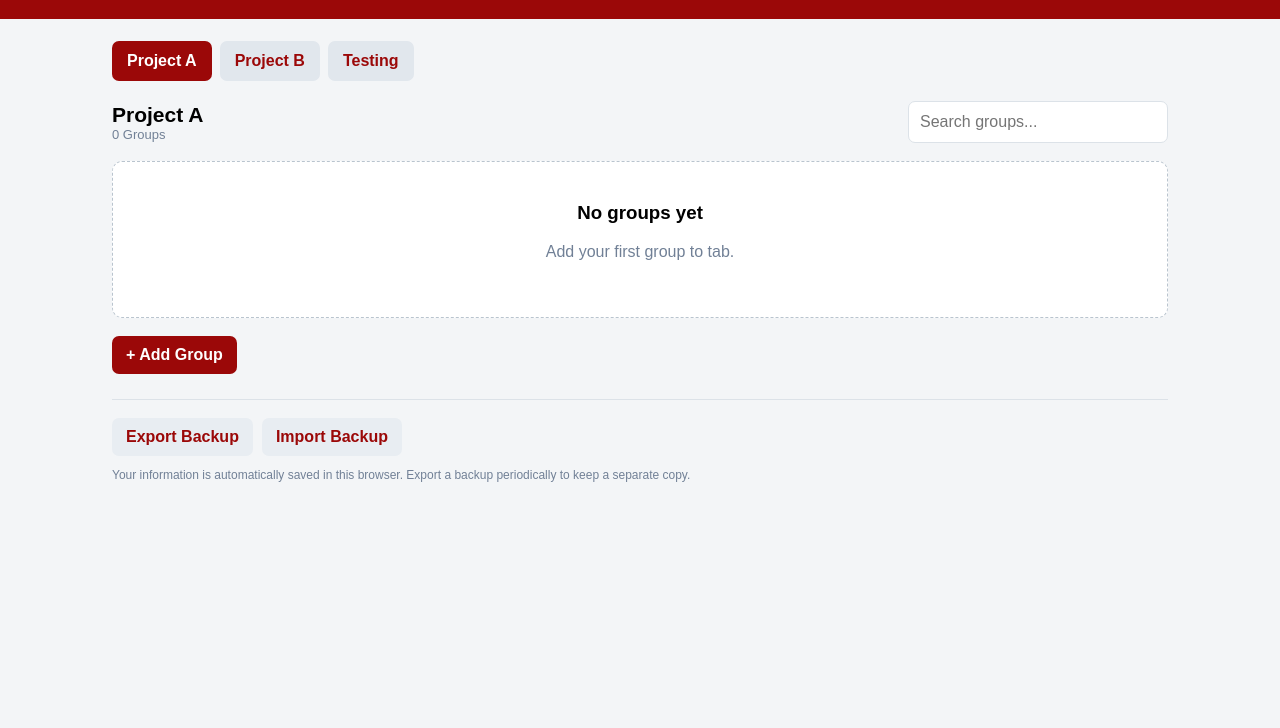
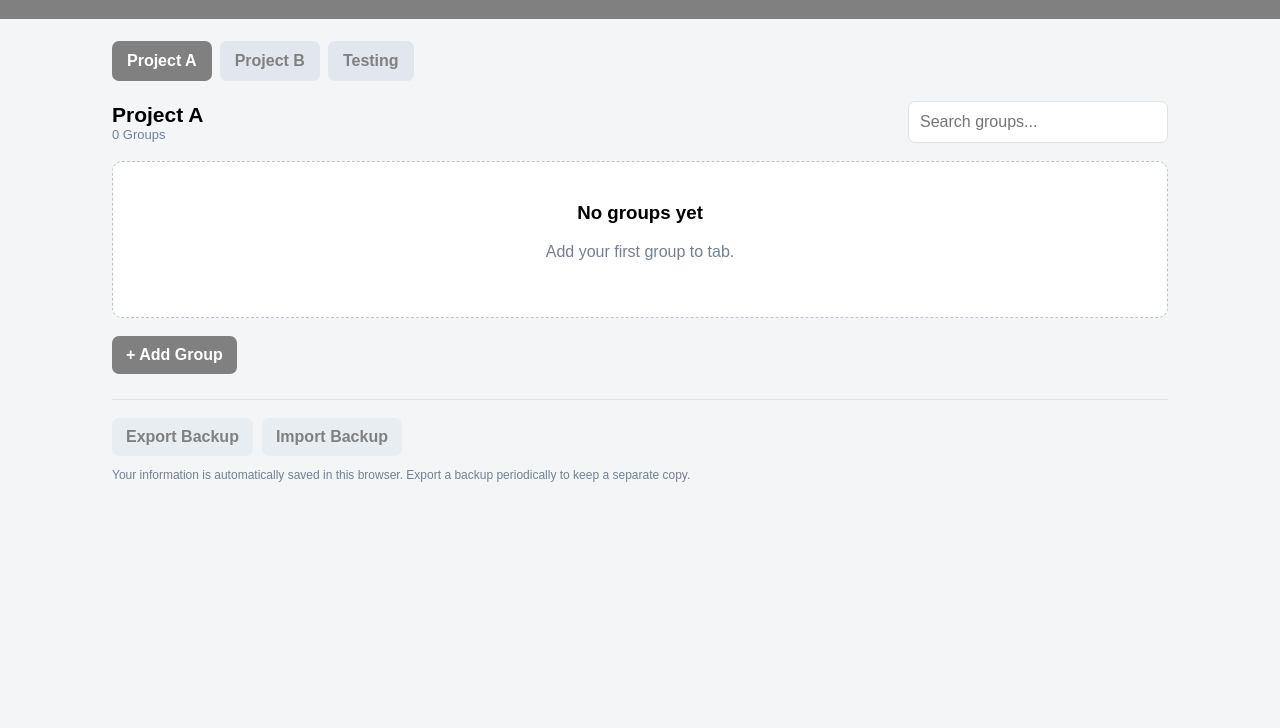
Before and after one commit to S70685n/Damper-Status, a plain HTML site: page index.html in a window 1280 px wide. Shown: the part 72-800 px from the top of the page. Drawn offline with Linux system fonts and the light colour scheme.

Commit message:
Change primary color from red to gray

```diff
--- a/index.html
+++ b/index.html
@@ -10,7 +10,7 @@
 :root {
   --bg: #f3f5f7;
   --surface: #ffffff;
-  --primary: #9b0808;
+  --primary: #808080;
   --primary-light: #365675;
   --text: #000000;
   --muted: #718096;
```
